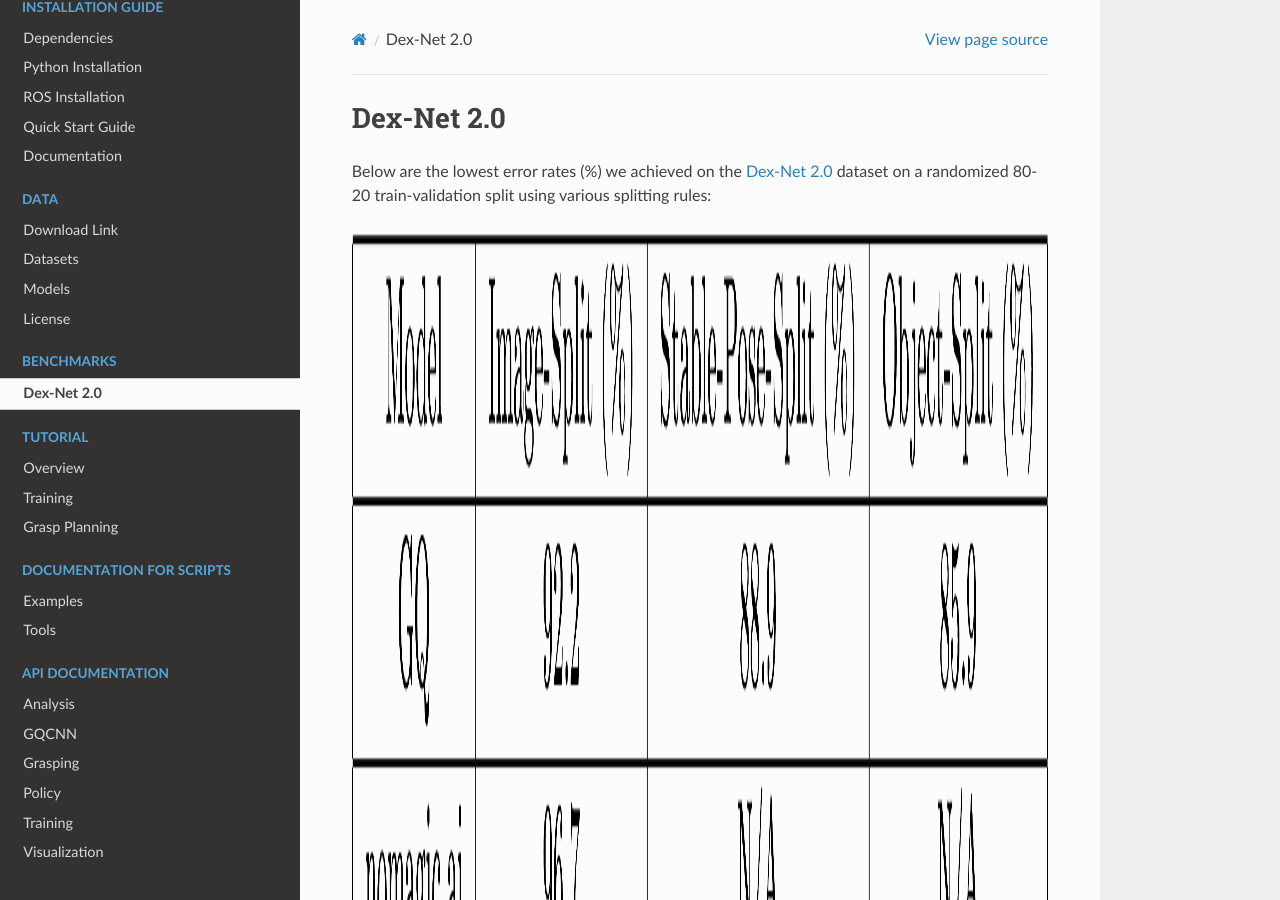
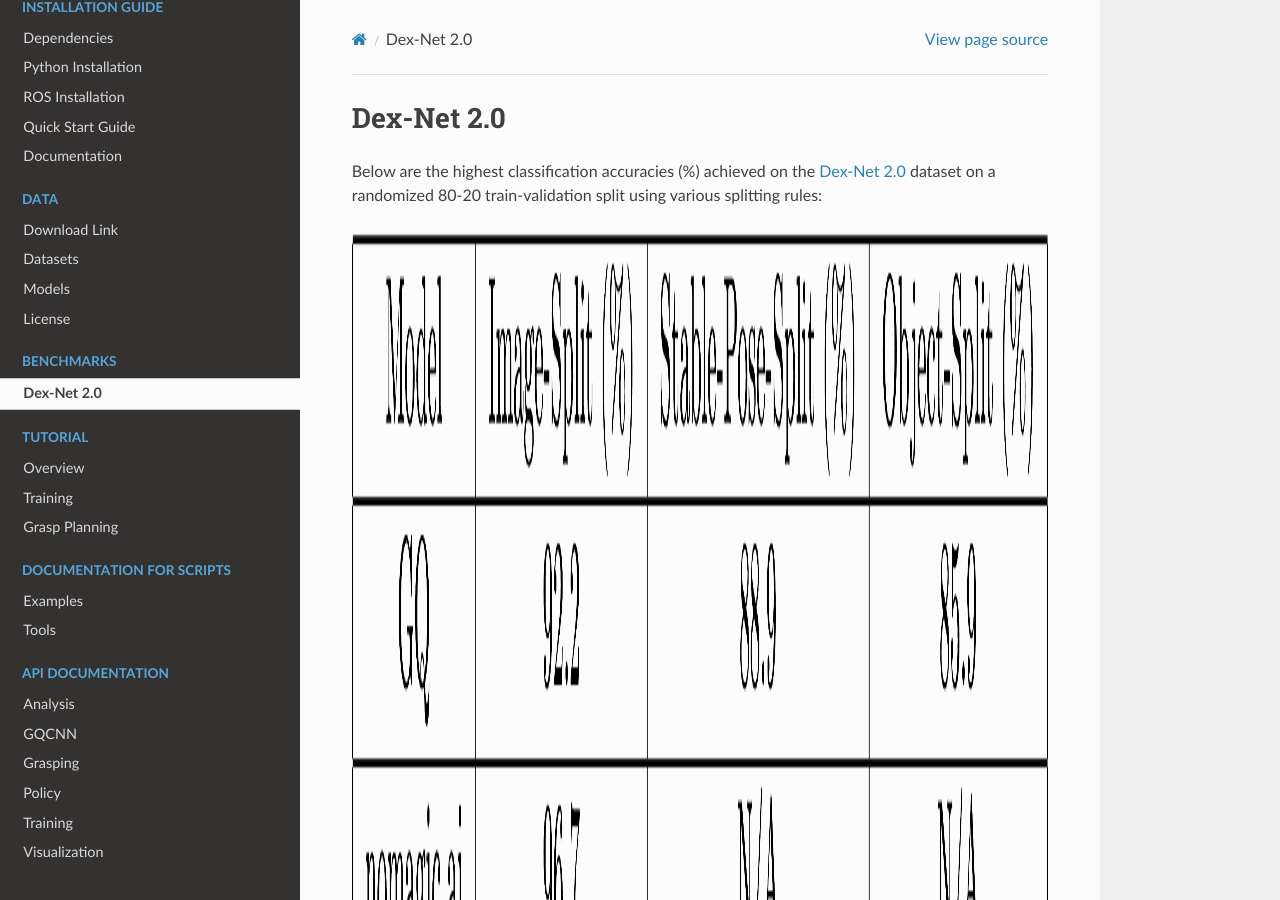
Before and after one commit to BerkeleyAutomation/gqcnn, a Sphinx documentation site: the page built from docs/source/benchmarks/benchmarks.rst, in a window 1280 px wide and 900 px high. Built offline with Sphinx 7.4.7 and the Read the Docs theme 2.0.0, drawn with Linux system fonts in a browser that asks for light colours.

Commit message:
Fixed typo in benchmarks

```diff
--- a/docs/source/benchmarks/benchmarks.rst
+++ b/docs/source/benchmarks/benchmarks.rst
@@ -1,6 +1,6 @@
 Dex-Net 2.0
 ~~~~~~~~~~~
-Below are the lowest error rates (%) we achieved on the `Dex-Net 2.0`_ dataset on a randomized 80-20 train-validation split using various splitting rules:
+Below are the highest classification accuracies (%) achieved on the `Dex-Net 2.0`_ dataset on a randomized 80-20 train-validation split using various splitting rules:
 
 .. image:: ../images/gqcnn_leaderboard.png
    :height: 800px
```
